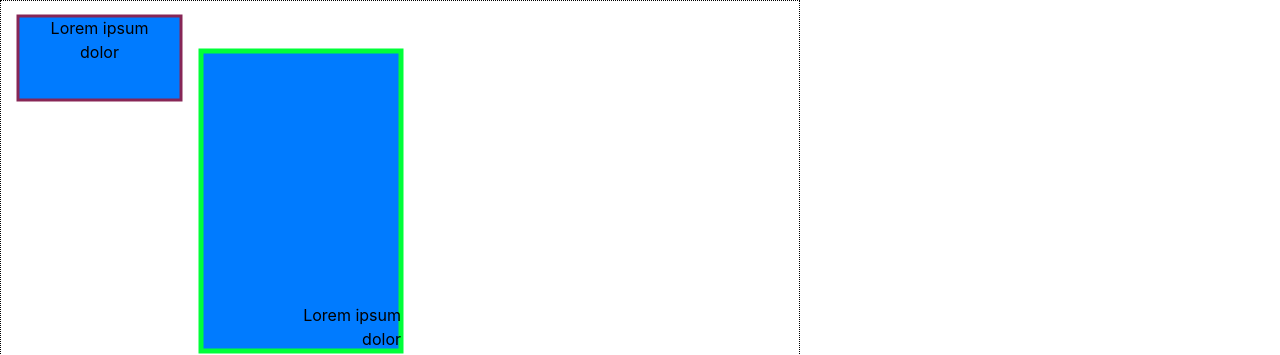
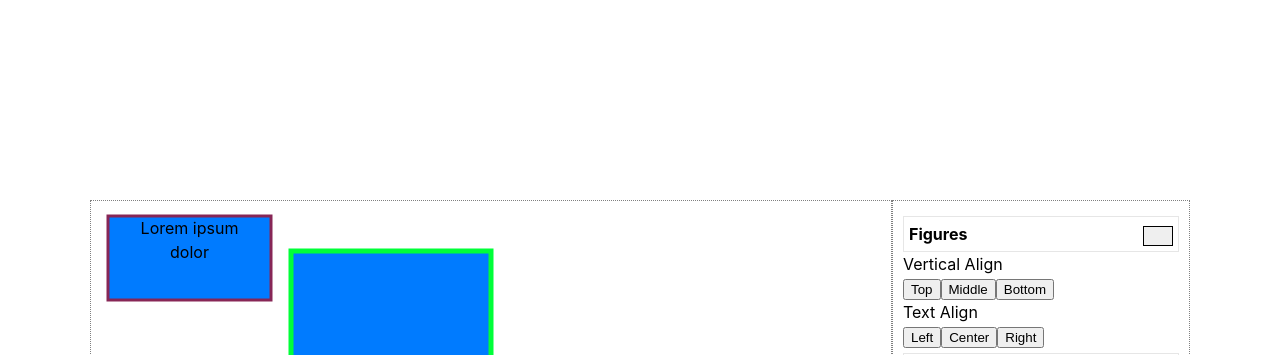
Before and after one commit to lemehovskiy/react-layout-builder, a React app: page / in a window 1280 px wide. Shown: the top 355 px of the page. Built offline with nearby package versions, Linux system fonts and the light colour scheme.

Commit message:
apply some styles

```diff
--- a/src/containers/SelectTool/SelectToolContainer.js
+++ b/src/containers/SelectTool/SelectToolContainer.js
@@ -148,6 +148,7 @@ class SelectToolContainer extends React.Component {
                 onMouseMove={this.onMouseMove}
                 onMouseUp={this.onMouseUp}
                 ref={this.selectToolContainerRef}
+                className="svg-render-wrap"
             >
                 {children}
                 {selectToolActive ?
--- a/src/containers/SvgRender/SvgRenderContainer.js
+++ b/src/containers/SvgRender/SvgRenderContainer.js
@@ -1,17 +1,12 @@
 import React from 'react'
 import {connect} from 'react-redux'
 import SvgRender from './SvgRender';
-import styles from './index.module.scss';
 
 const SvgRenderContainer = ({selectedObjectsId, objects}) => {
-    return (
-        <div className={styles.svgRender}>
-            <SvgRender
+    return <SvgRender
                 selectedObjectsId={selectedObjectsId}
                 objects={objects}
             />
-        </div>
-    )
 }
 
 const mapStateToProps = ({svgRender, resizeTool, layoutBuilder}) => ({
--- a/src/containers/ToolPanel/Figures/NewFigureDragHelper.js
+++ b/src/containers/ToolPanel/Figures/NewFigureDragHelper.js
@@ -79,7 +79,7 @@ class NewFigureDragHelper extends React.PureComponent {
         };
 
         return (
-            <div style={{position: 'relative'}} onMouseMove={this.onMouseMove.bind(this)}
+            <div className="new-figure-drag-helper" onMouseMove={this.onMouseMove.bind(this)}
                  onMouseUp={this.onMouseUp.bind(this)}>
                 {this.recursiveCloneChildren(this.props.children)}
 
--- a/src/containers/ToolPanel/index.module.scss
+++ b/src/containers/ToolPanel/index.module.scss
@@ -1,6 +1,7 @@
 .toolPanel {
   padding: 10px;
   width: 100%;
+  border: 1px dotted grey;
 }
 
 .tool-panel-block__name {
--- a/src/containers/app/index.js
+++ b/src/containers/app/index.js
@@ -1,12 +1,9 @@
 import React from 'react'
 import LayoutBuilder from '../layoutBuilder'
 
-const App = () => (
-  <div>
-    <main>
+const App = () =>
+    <div className="container">
         <LayoutBuilder/>
-    </main>
-  </div>
-)
+    </div>
 
 export default App
--- a/src/containers/layoutBuilder/index.js
+++ b/src/containers/layoutBuilder/index.js
@@ -7,7 +7,7 @@ import SelectToolContainer from './../SelectTool/SelectToolContainer';
 class LayoutBuilder extends React.Component {
     render() {
         return (
-            <div>
+            <div className="layout-builder">
                 <NewFiguresDragHelper>
                     <SelectToolContainer ref="SelectToolContainer">
                         <SvgRenderContainer ref="SvgRenderContainer"/>
--- a/src/index.css
+++ b/src/index.css
@@ -15,8 +15,19 @@ button:disabled {
   opacity: 0.5;
 }
 
-/*.svgRender {*/
-  /*border: 1px dashed grey;*/
-  /*margin: auto;*/
-  /*display: block;*/
-/*}*/
+#root {
+  margin: 200px 0 500px;
+}
+
+.container {
+  margin: auto;
+  max-width: 1100px;
+}
+
+.new-figure-drag-helper {
+  display: flex;
+}
+
+.svg-render-wrap {
+  border: 1px dotted grey;
+}
--- a/src/index.js
+++ b/src/index.js
@@ -11,9 +11,7 @@ const target = document.querySelector('#root')
 
 render(
   <Provider store={store}>
-      <div>
         <App />
-      </div>
   </Provider>,
   target
 )
```
